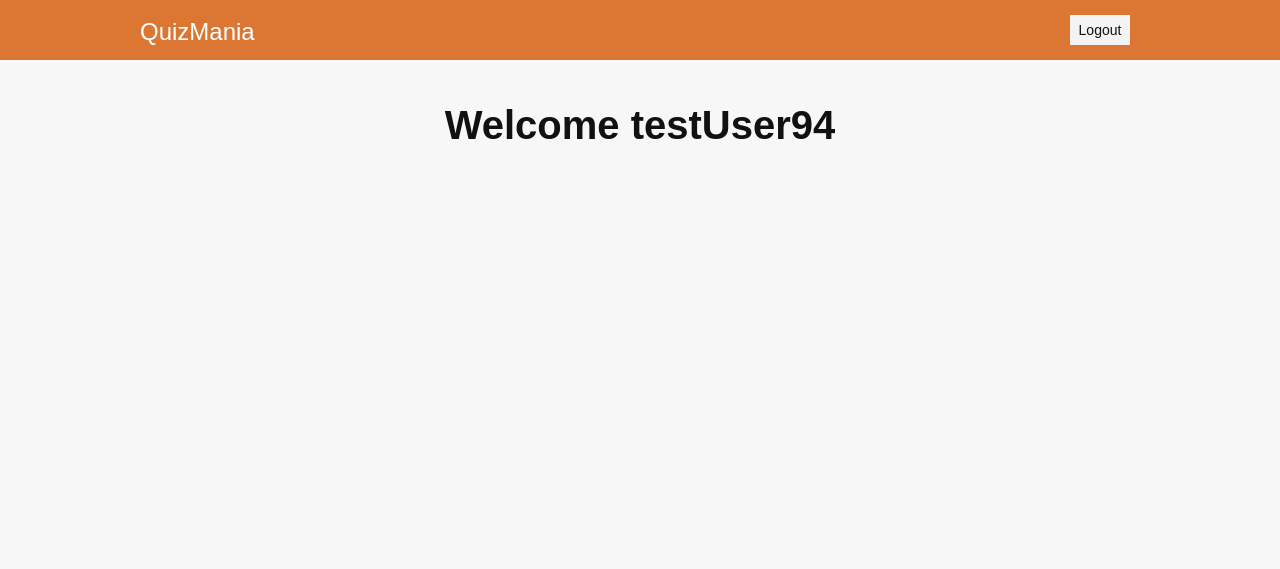
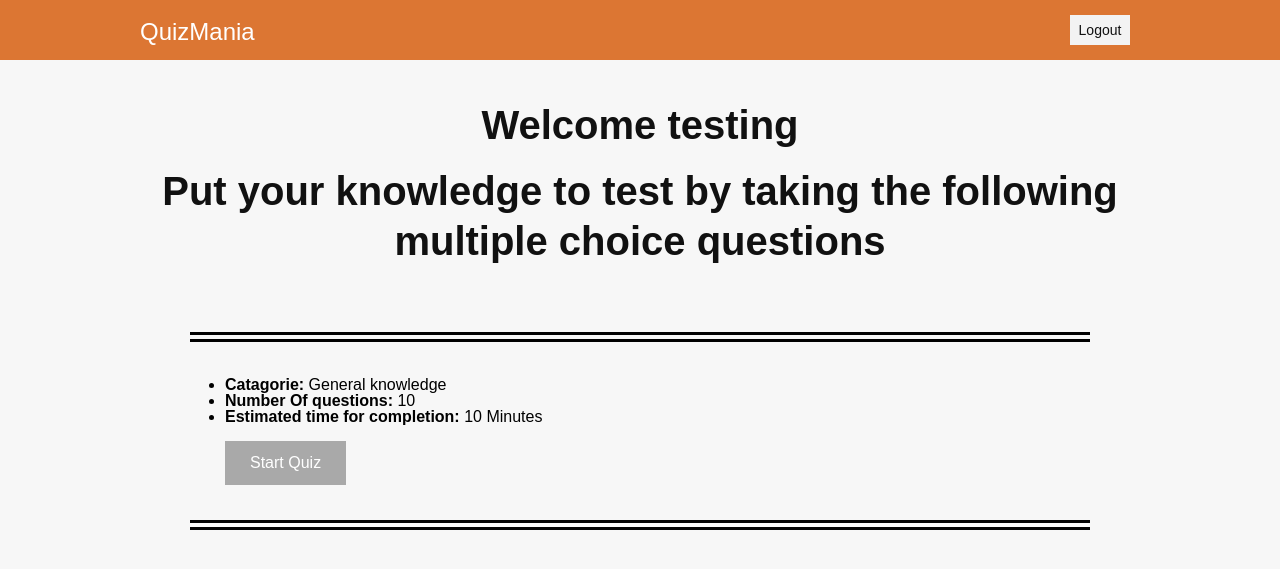
Before and after one commit to carlosnabais/QuizManiaApp, a PHP site: page / in a window 1280 px wide. Shown: the top 569 px of the page. Run offline with PHP 8.4, Linux system fonts and the light colour scheme; a user stored in the database is signed in; data comes from the database, SQL or seed files in the repository.

Commit message:
questions display

```diff
--- a/quizmania/index.php
+++ b/quizmania/index.php
@@ -11,8 +11,20 @@
 					//echo 'You are logged in '.$resultCheck['username'];
 					echo '<section class="main-container">';
 					echo '<div class="main-wrapper">';
-					echo '<h2>Welcome '.$resultCheck['username'];
-					echo '</h2';
+					echo '<h2>Welcome '.$resultCheck['firstName'];
+					echo '</h2>';
+					echo '</br>';
+					echo '<h2>Put your knowledge to test by taking the following multiple choice questions</h2>';
+					echo '</br>';
+					echo '<div class="unorderlist">';
+					echo '<ul>';
+					echo '<li><Strong>Catagorie: </strong>General knowledge</li>';
+					echo '<li><Strong>Number Of questions: </strong>10</li>';
+					echo '<li><Strong>Estimated time for completion: </strong>10 Minutes</li>';
+					echo '</br>';
+					echo '<a href="questions.php?n=1" class="startquiz">Start Quiz</a>';
+					echo '</ul>';
+					echo '</div>';
 					echo '</div>';
 					echo '</section>';
 				}else{
--- a/quizmania/style.css
+++ b/quizmania/style.css
@@ -109,7 +109,12 @@ input, select {
 /*---Our Code---*/
 
 
-
+img{
+	border-radius:50px;
+	display: block;
+    margin: 0 auto;
+    height: 50%;
+}
 .main-wrapper{
 	margin: 0 auto;
 	width: 1000px;
@@ -141,8 +146,43 @@ header nav ul li a{
 	font-size: 150%;
 	color: #fff;
 	line-height: 63px;
+
 }
-
+div.unorderlist{
+	padding: 35px;
+	margin: 50px;
+	border-top: 10px;
+	border-bottom: 10px;
+	border-right: 0px;
+	border-left: 0px;
+	border-width: 100%;
+	border-style: double;
+	border-color: black;
+	list-style-type: none;
+}
+a.startquiz:active{
+	background-color: blue;
+}
+a.startquiz:hover{
+	margin: 5px;
+}
+a.startquiz:link  {
+    background-color: #A9A9A9;
+    color: white;
+    padding: 14px 25px;
+    text-align: center;
+    text-decoration: none;
+    display: inline-block;
+}
+a.startquiz:visited{
+	text-decoration: underline;
+	background-color: #A9A9A9;
+    color: blue;
+    padding: 14px 25px;
+    text-align: center;
+    text-decoration: none;
+    display: inline-block;
+}
 header .nav-login{
 	float:right;
 }
```
Also changed, not shown: quizmania/questions.php (added, +25 -0 lines).
